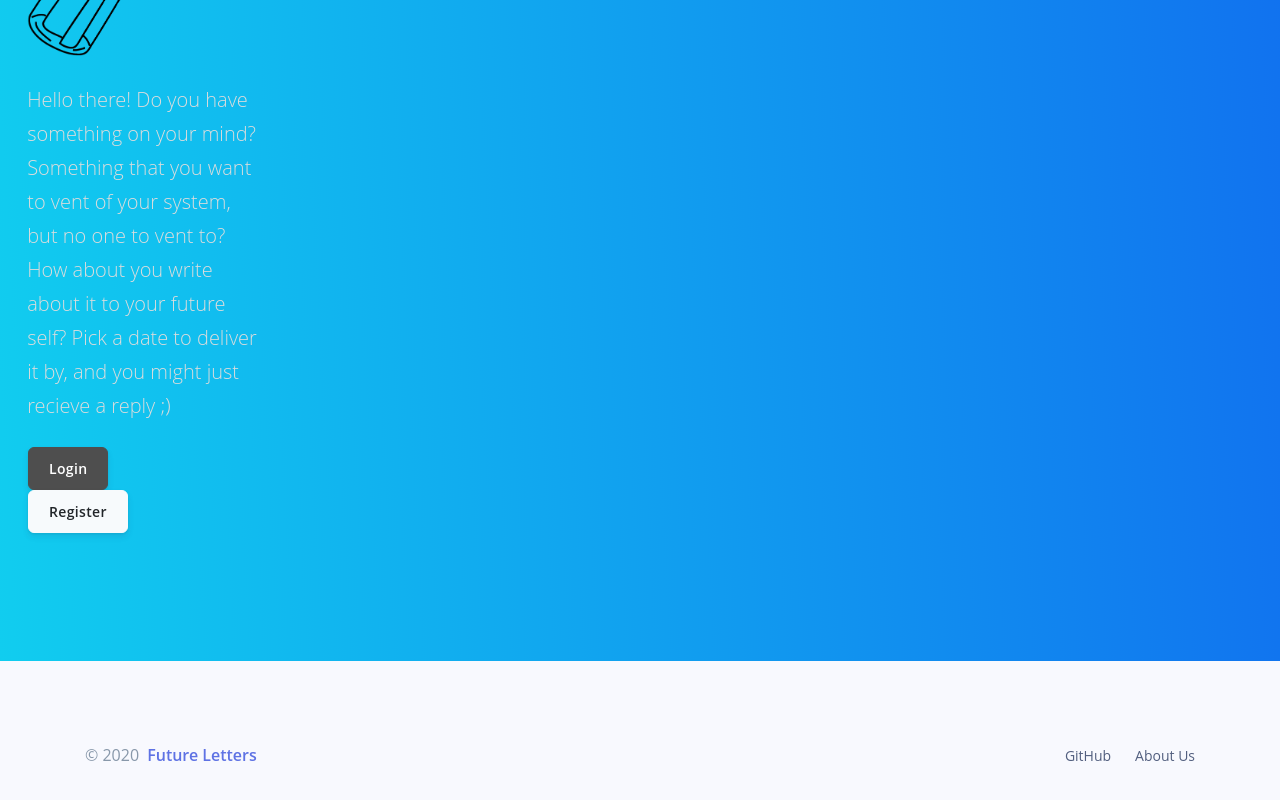
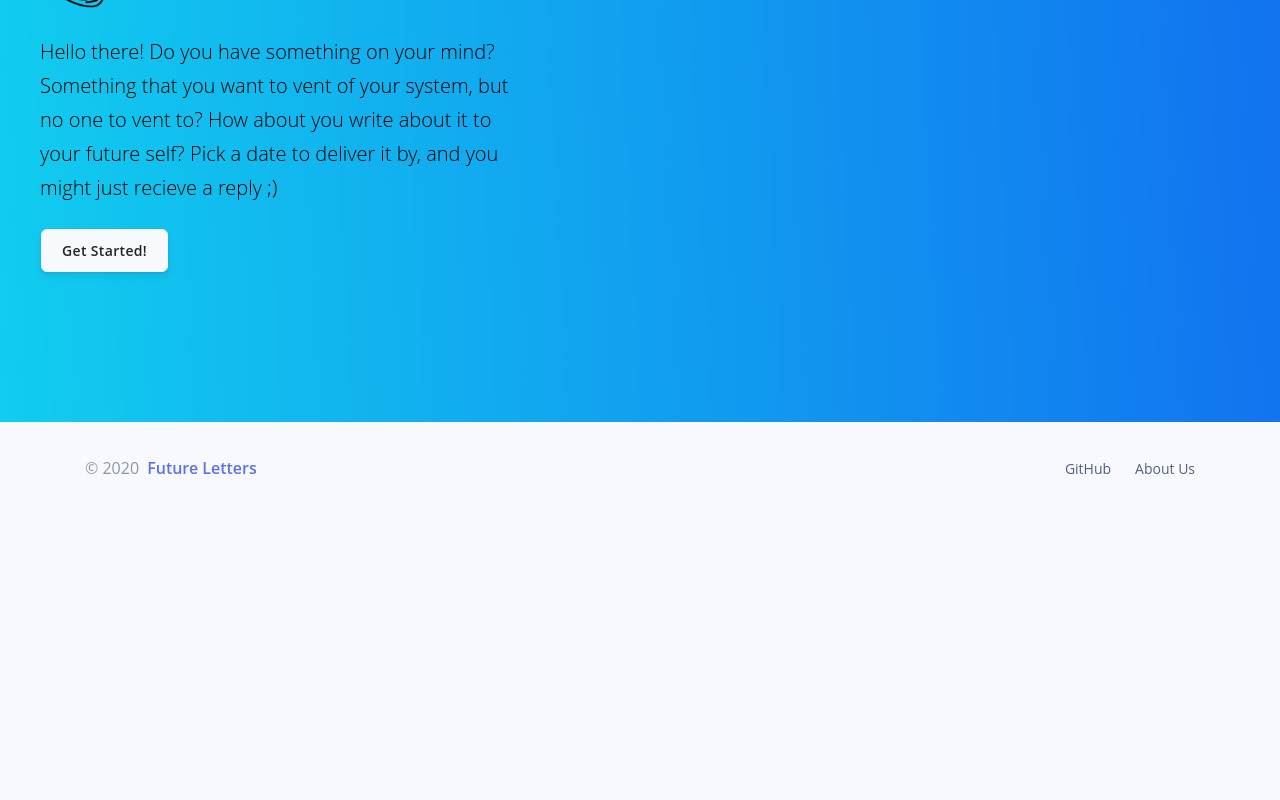
Before and after one commit to liu-caro/future-letters-frontend, a React (Create React App) app: page / in a window 1280 px wide. Shown: the part 490-1290 px from the top of the page. After the commit the page ends 989 px from the top, so only its background shows below. Built offline with nearby package versions, Linux system fonts and the light colour scheme; no server answers.

Commit message:
landing page

```diff
--- a/src/components/AuthFooter.jsx
+++ b/src/components/AuthFooter.jsx
@@ -25,7 +25,7 @@ class Login extends React.Component {
   render() {
     return (
       <>
-        <footer className="py-5">
+        <footer className="mb-3">
           <Container>
             <Row className="align-items-center justify-content-xl-between">
               <Col xl="6">
--- a/src/components/landingpage.js
+++ b/src/components/landingpage.js
@@ -29,8 +29,6 @@ class LandingPage extends React.Component {
              <Jumbotron fluid>
                  <div className = "header bg-gradient-info pb-8 pt-5 pt-md-8">
                  <Container fluid>
-                 <Row className="mt-5">
-                <Col lg="6">
                       <h1 className="display-1">Future Letter</h1>
                       <img className="formatbottle" src={LogoBottle}></img>
                       <p className="lead">Hello there! Do you have something on your mind? Something that you want to vent of your system,
@@ -41,22 +39,15 @@ class LandingPage extends React.Component {
                             <Row className="mt-4">
                                 <Col lg="2">
                                     <Link to="login">
-                                        <Button color="primary">Login
-                                        </Button>
-                                    </Link>
-                                    <Link to="register">
-                                        <Button color="secondary">Register
+                                        <Button color="secondary">Get Started!
                                         </Button>
                                     </Link>
                                 </Col>
                                 <hr/>
                             </Row>
                         </div>
-                 </Col>
-                 <Col lg="6">
-                     //PLACEHOLDER FOR TEXT ANIMAAAAAATIONNNNNN
-                 </Col>
-                 </Row>
+
+
                  </Container>
                  </div>
                  </Jumbotron>
```
Also changed, not shown: src/css/argon-dashboard-react.css.
